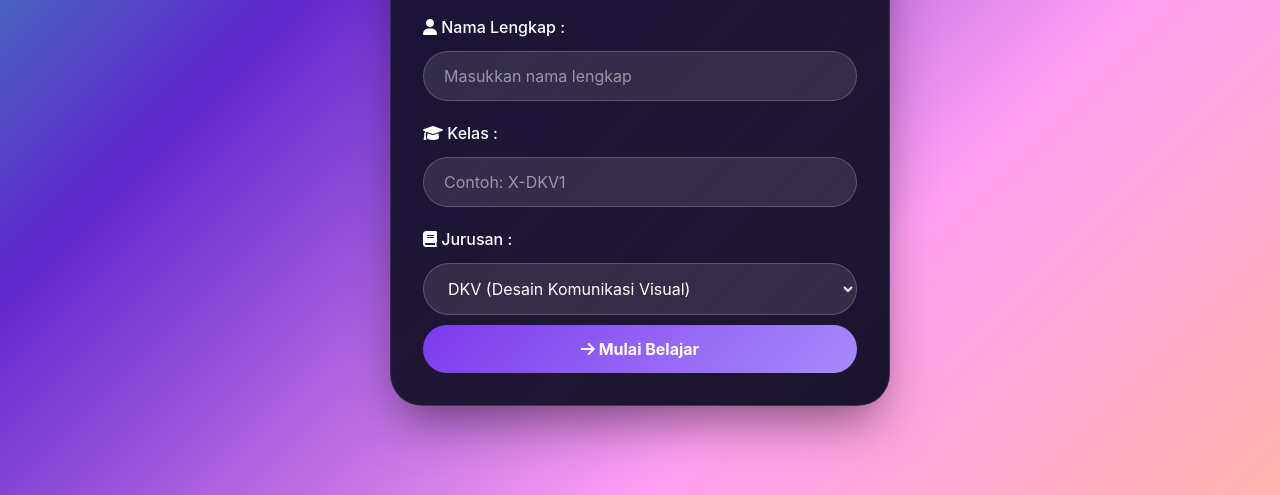
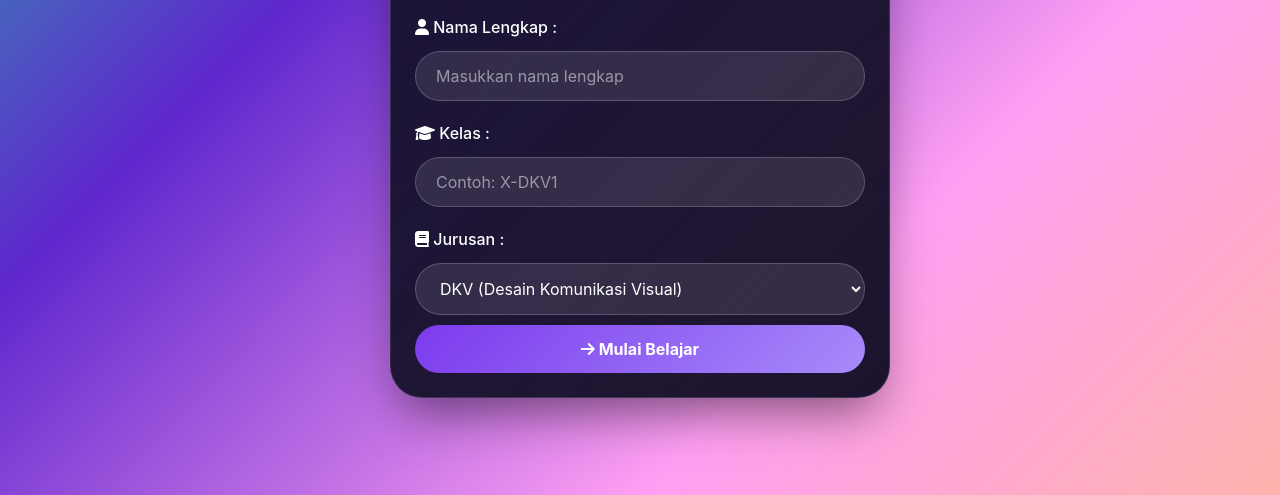
Before and after one commit to yentiariskaputrii-boop/media-pembelajaran-komputer-grafis, a plain HTML site: page index.html in a window 1280 px wide. Shown: the part 1034-1529 px from the top of the page. Drawn offline with Linux system fonts and the light colour scheme.

Commit message:
Update style.css

```diff
--- a/style.css
+++ b/style.css
@@ -4,8 +4,6 @@
     box-sizing: border-box;
     font-family: 'Inter', 'Poppins', system-ui, sans-serif;
 }
-
-/* === BACKGROUND GRADASI WARNA-WARNI === */
 body {
     min-height: 100vh;
     background: linear-gradient(135deg,
@@ -182,11 +180,11 @@ body::before {
     background: linear-gradient(135deg, rgba(20, 18, 42, 0.9), rgba(15, 12, 35, 0.95));
     backdrop-filter: blur(20px);
     border-radius: 2rem;
-    padding: 2rem;
+    padding: 1.5rem;
     border: 1px solid rgba(255, 255, 255, 0.12);
     box-shadow: 0 25px 50px -12px rgba(0, 0, 0, 0.5), 0 0 0 1px rgba(192, 132, 252, 0.15);
     width: 100%;
-    max-width: 1200px;
+    max-width: 500px;
     margin: 0 auto;
     transition: all 0.3s ease;
 }
```
